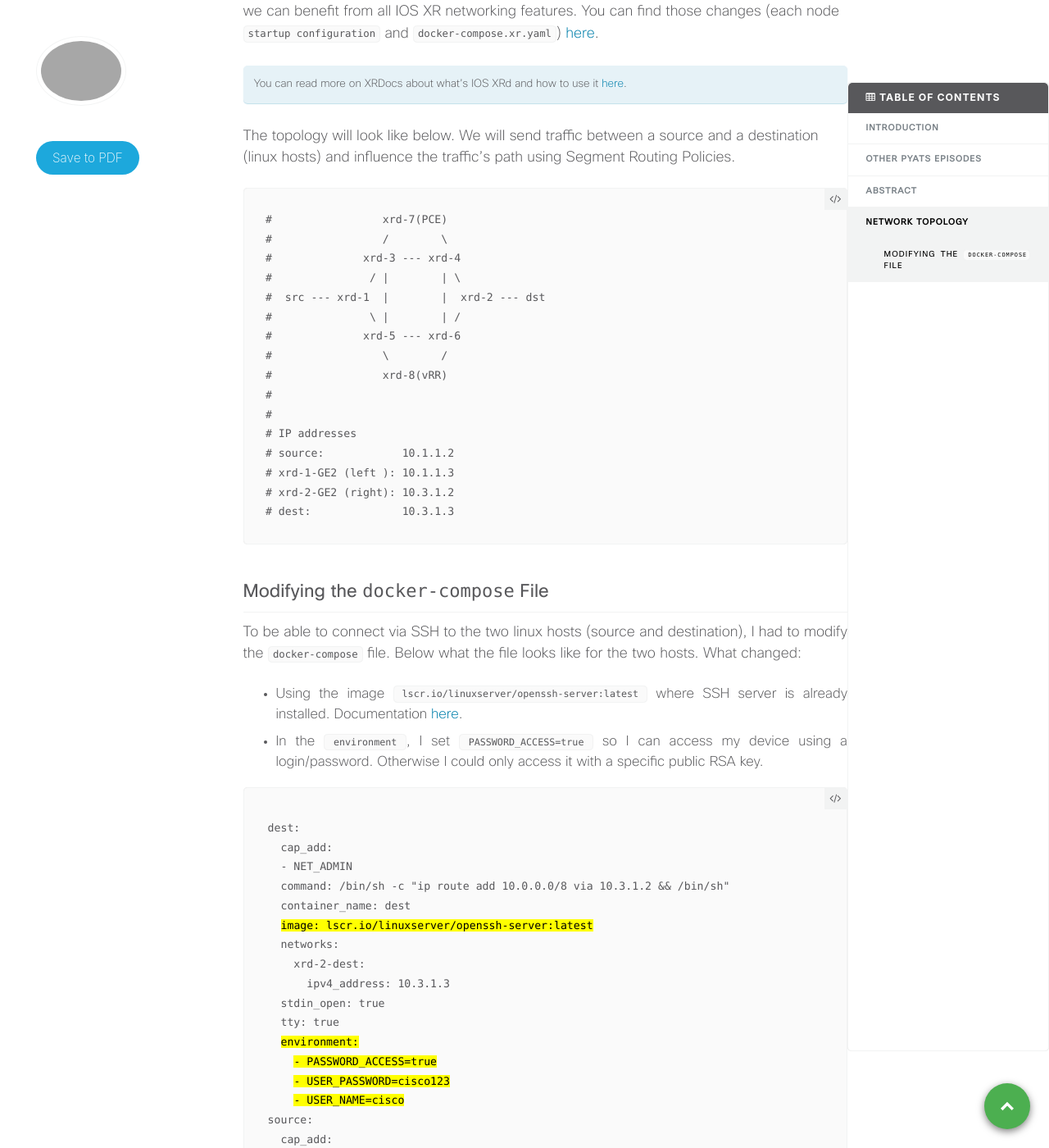
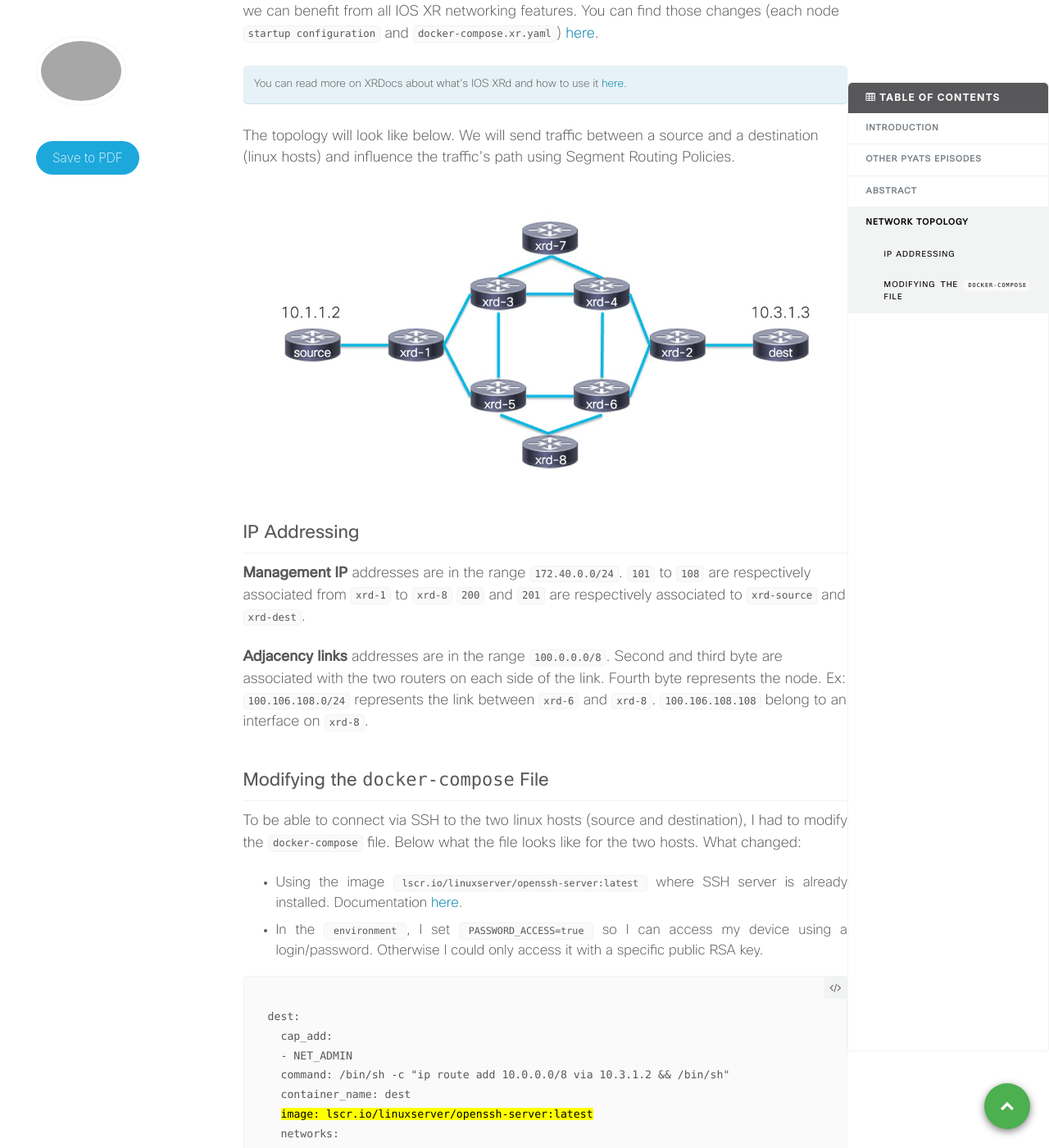
Before and after one commit to xrdocs/programmability, a Jekyll site: the page built from _tutorials/pyats-series-adding-and-removing-configuration.md, in a window 1280 px wide and 1400 px high, scrolled down 1850 px. Shown: the whole window at 82% size. Built offline with Jekyll 4.4.1, drawn with Linux system fonts in a browser that asks for light colours; comment, search, counter and statistics services are not loaded.

Commit message:
topology

````diff
--- a/_tutorials/pyats-series-adding-and-removing-configuration.md
+++ b/_tutorials/pyats-series-adding-and-removing-configuration.md
@@ -53,24 +53,18 @@ You can read more on XRDocs about what's IOS XRd and how to use it [here](https:
 
 The topology will look like below. We will send traffic between a source and a destination (linux hosts) and influence the traffic's path using Segment Routing Policies.
 
-```
-#                 xrd-7(PCE)
-#                 /        \
-#              xrd-3 --- xrd-4
-#               / |        | \
-#  src --- xrd-1  |        |  xrd-2 --- dst
-#               \ |        | /
-#              xrd-5 --- xrd-6
-#                 \        /
-#                 xrd-8(vRR)
-#
-#
-# IP addresses
-# source:            10.1.1.2
-# xrd-1-GE2 (left ): 10.1.1.3
-# xrd-2-GE2 (right): 10.3.1.2
-# dest:              10.3.1.3
-```
+![Topology_XRd_1.jpg]({{site.baseurl}}/images/Topology_XRd_1.jpg)
+
+## IP Addressing
+
+**Management IP** addresses are in the range `172.40.0.0/24`.
+`101` to `108` are respectively associated from `xrd-1` to `xrd-8`
+`200` and `201` are respectively associated to `xrd-source` and `xrd-dest`.
+
+**Adjacency links** addresses are in the range `100.0.0.0/8`.
+Second and third byte are associated with the two routers on each side of the link. Fourth byte represents the node.
+Ex: `100.106.108.0/24` represents the link between `xrd-6` and `xrd-8`.
+`100.106.108.108` belong to an interface on `xrd-8`.
 
 ## Modifying the `docker-compose` File
 
````
